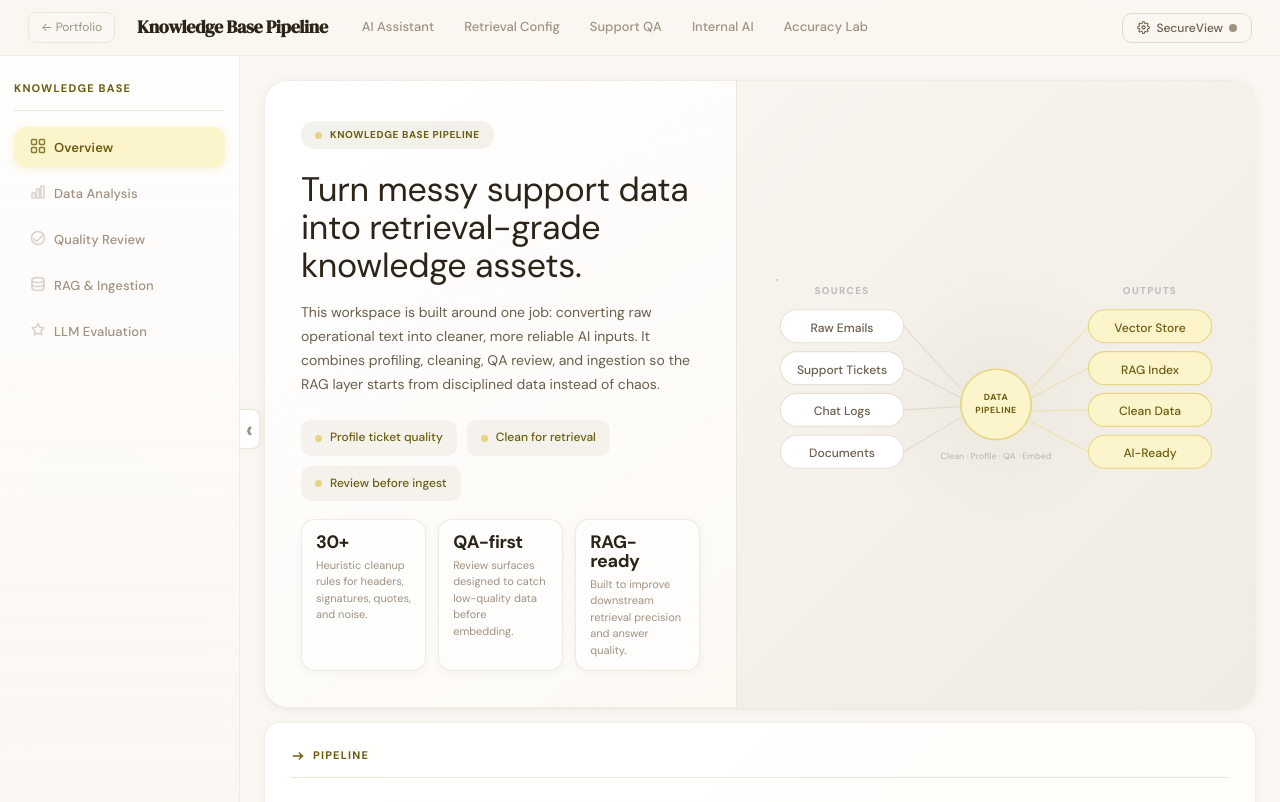
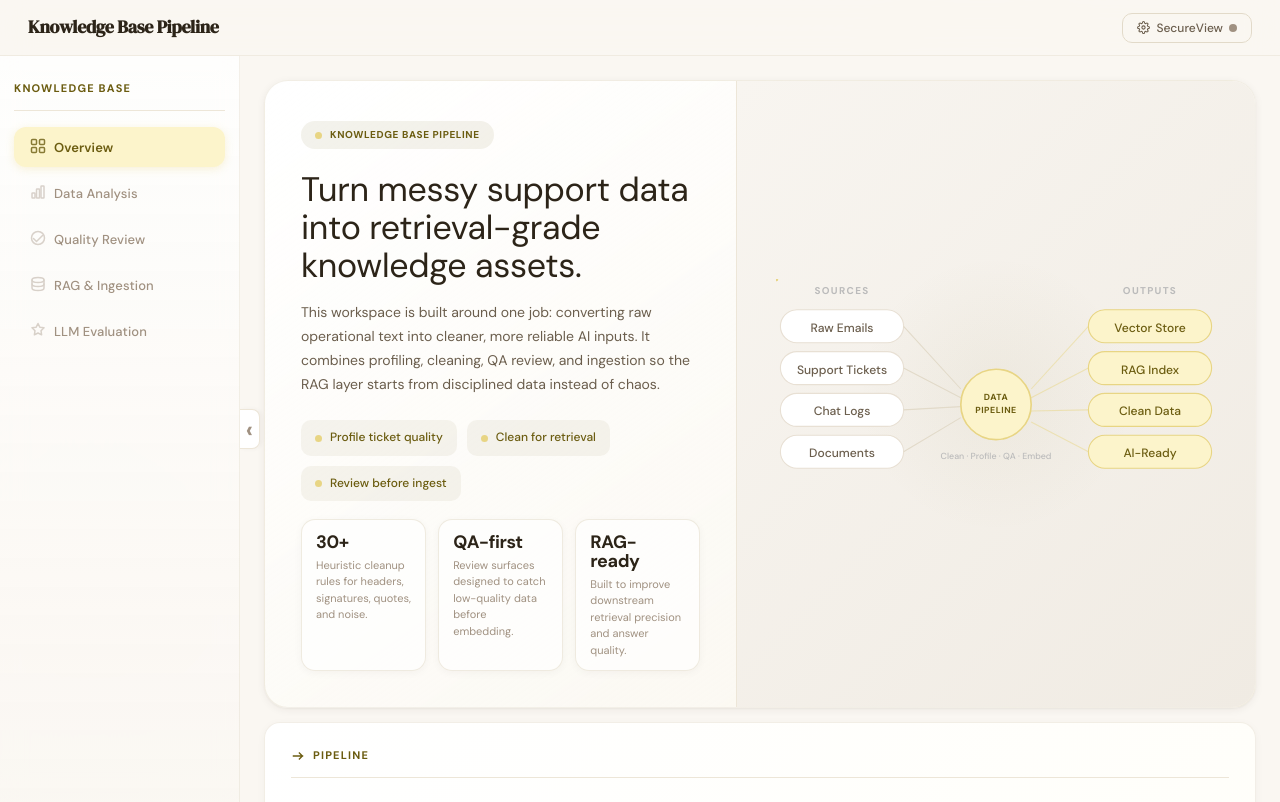
Before and after one commit to guojin-wu/Knowledge-Pipeline, a website: page frontend/index.html in a window 1280 px wide. Drawn offline with Linux system fonts and the light colour scheme.

Commit message:
Simplify knowledge pipeline navigation

```diff
--- a/frontend/index.html
+++ b/frontend/index.html
@@ -1238,15 +1238,7 @@
 </style>
 
 <nav>
-  <a href="/" data-file-href="../../frontend/portfolio.html" style="font-size:12px;color:var(--text3);text-decoration:none;margin-right:14px;padding:5px 12px;border:1px solid var(--border-soft);border-radius:8px;transition:all 0.2s;backdrop-filter:blur(8px);" onmouseover="this.style.borderColor='var(--accent-strong)';this.style.background='var(--accent-lighter)';this.style.color='var(--accent-text)'" onmouseout="this.style.borderColor='var(--border-soft)';this.style.background='transparent';this.style.color='var(--text3)'">&larr; Portfolio</a>
   <span class="nav-brand">Knowledge Base Pipeline</span>
-  <div class="nav-links">
-    <a href="ai-assistant.html">AI Assistant</a>
-    <a href="retrieval-config.html">Retrieval Config</a>
-    <a href="qa-builder.html">Support QA</a>
-    <a href="internal-reminder.html">Internal AI</a>
-    <a href="accuracy-test.html">Accuracy Lab</a>
-  </div>
   <button class="nav-settings-btn" id="navSettingsBtn" onclick="toggleOllamaSettingsPanel()">
     <svg width="13" height="13" viewBox="0 0 24 24" fill="none" stroke="currentColor" stroke-width="2" stroke-linecap="round" stroke-linejoin="round"><circle cx="12" cy="12" r="3"/><path d="M19.4 15a1.65 1.65 0 0 0 .33 1.82l.06.06a2 2 0 0 1 0 2.83 2 2 0 0 1-2.83 0l-.06-.06a1.65 1.65 0 0 0-1.82-.33 1.65 1.65 0 0 0-1 1.51V21a2 2 0 0 1-2 2 2 2 0 0 1-2-2v-.09A1.65 1.65 0 0 0 9 19.4a1.65 1.65 0 0 0-1.82.33l-.06.06a2 2 0 0 1-2.83 0 2 2 0 0 1 0-2.83l.06-.06A1.65 1.65 0 0 0 4.68 15a1.65 1.65 0 0 0-1.51-1H3a2 2 0 0 1-2-2 2 2 0 0 1 2-2h.09A1.65 1.65 0 0 0 4.6 9a1.65 1.65 0 0 0-.33-1.82l-.06-.06a2 2 0 0 1 0-2.83 2 2 0 0 1 2.83 0l.06.06A1.65 1.65 0 0 0 9 4.68a1.65 1.65 0 0 0 1-1.51V3a2 2 0 0 1 2-2 2 2 0 0 1 2 2v.09a1.65 1.65 0 0 0 1 1.51 1.65 1.65 0 0 0 1.82-.33l.06-.06a2 2 0 0 1 2.83 0 2 2 0 0 1 0 2.83l-.06.06A1.65 1.65 0 0 0 19.4 9a1.65 1.65 0 0 0 1.51 1H21a2 2 0 0 1 2 2 2 2 0 0 1-2 2h-.09a1.65 1.65 0 0 0-1.51 1z"/></svg>
     SecureView
@@ -2335,9 +2327,6 @@
 </script>
 <script>
 if (window.location.protocol === 'file:') {
-  document.querySelectorAll('[data-file-href]').forEach(function(link) {
-    link.setAttribute('href', link.getAttribute('data-file-href'));
-  });
 }
 </script>
 </body>
```
